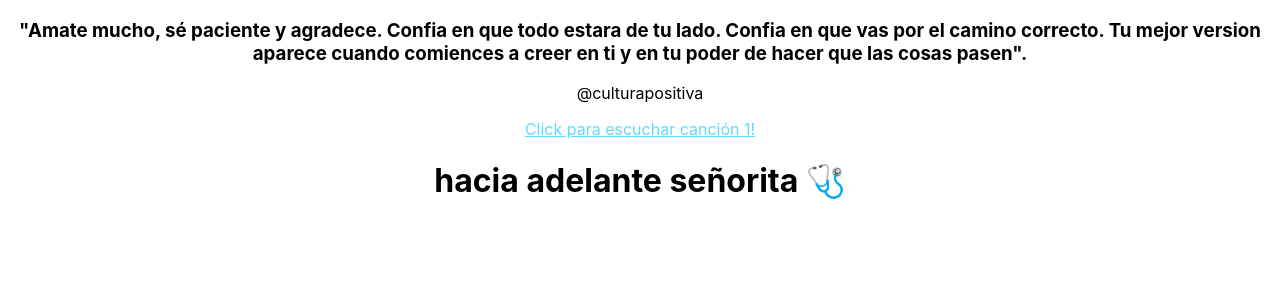
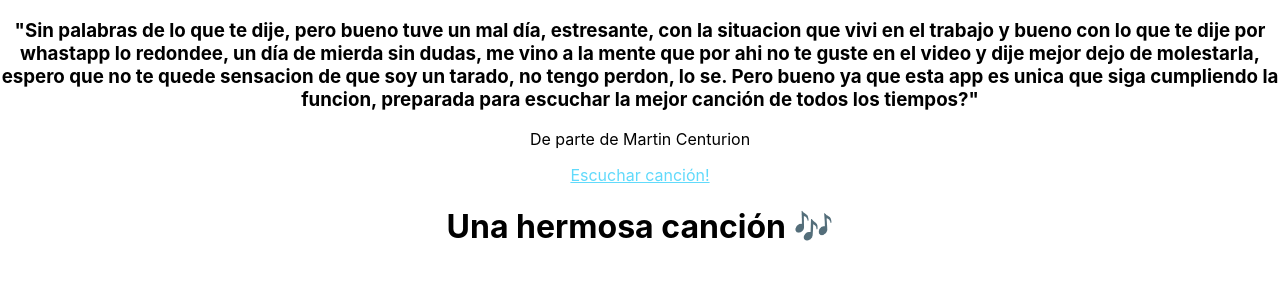
Before and after one commit to martin-centurion/app, a React (Create React App) app: page / in a window 1280 px wide. Shown: the top 300 px of the page. Built offline with nearby package versions, Linux system fonts and the light colour scheme.

Commit message:
link whats app

```diff
--- a/src/App.js
+++ b/src/App.js
@@ -3,19 +3,19 @@ import './App.css';
 function App() {
   return (
     <div className="App">
-        <h3>"Amate mucho, sé paciente y agradece. Confia en que todo estara de tu lado. Confia en que vas por el camino correcto. Tu mejor version aparece cuando comiences a creer en ti y en tu poder de hacer que las cosas pasen".</h3>
-        <p>@culturapositiva</p>
+        <h3>"Sin palabras de lo que te dije, pero bueno tuve un mal día, estresante, con la situacion que vivi en el trabajo y bueno con lo que te dije por whastapp lo redondee, un día de mierda sin dudas, me vino a la mente que por ahi no te guste en el video y dije mejor dejo de molestarla, espero que no te quede sensacion de que soy un tarado, no tengo perdon, lo se. Pero bueno ya que esta app es unica que siga cumpliendo la funcion, preparada para escuchar la mejor canción de todos los tiempos?"</h3>
+        <p>De parte de Martin Centurion</p>
         <a
            className="App-link"
-           href="https://www.youtube.com/watch?v=2LiZyAIVmbs"
+           href="https://wa.link/ekfkju"
            target="_blank"
            rel="noopener noreferrer"
          >
-           Click para escuchar canción 1!
+           Escuchar canción!
          </a>
 
 
-        <h1>hacia adelante señorita 🩺</h1>
+        <h1>Una hermosa canción 🎶</h1>
     </div>
   );
 }
```
